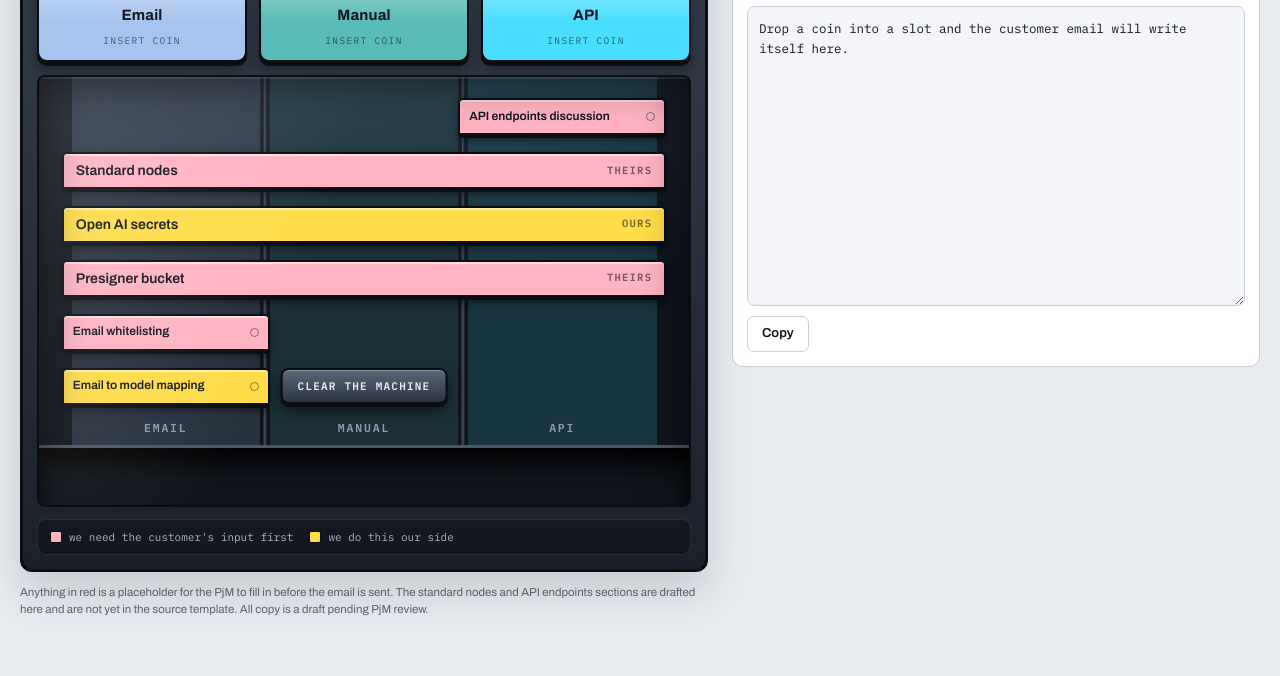
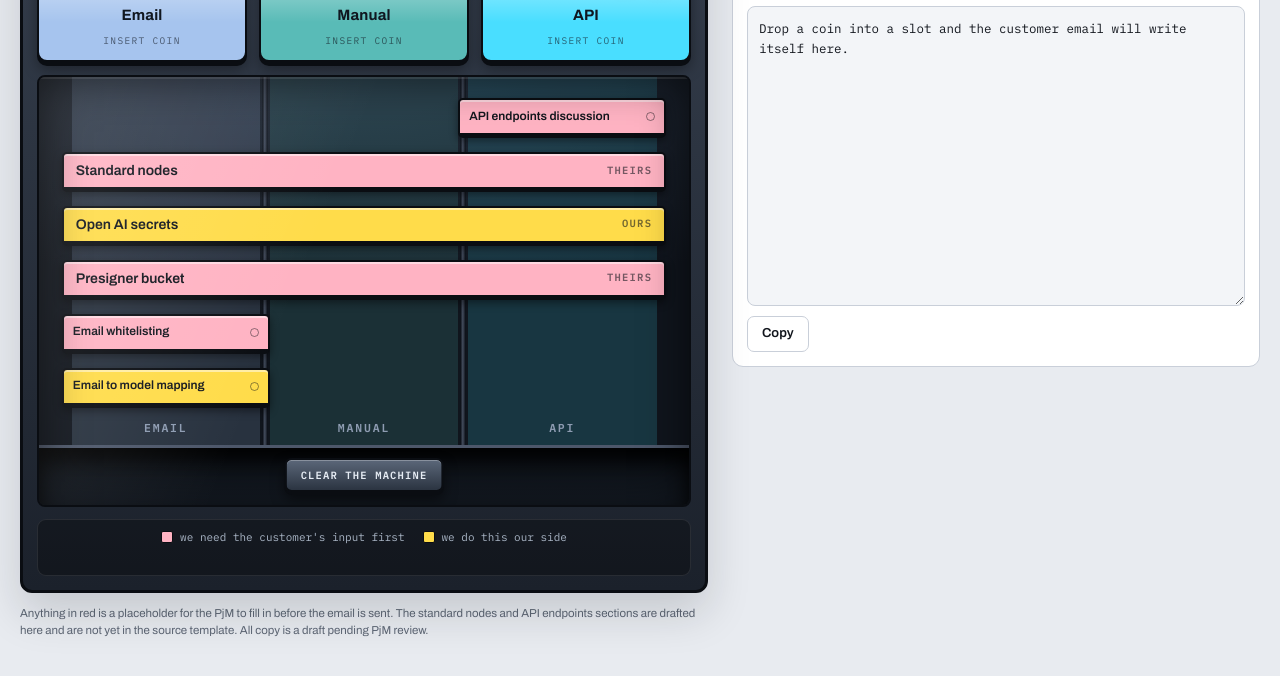
Before and after one commit to tom-godbehere-hx/tom-godbehere-hx.github.io, a plain HTML site: page index.html in a window 1280 px wide. Shown: the part 256-932 px from the top of the page. Drawn offline with Linux system fonts and the light colour scheme.

Commit message:
Add files via upload

```diff
--- a/index.html
+++ b/index.html
@@ -262,7 +262,7 @@
 
   .coin{
     position:absolute;transform:translate(-50%,-50%);
-    transition:top .42s cubic-bezier(.45,0,.7,1);
+    transition:top .42s cubic-bezier(.45,0,.7,1), left .5s ease;
     z-index:6;
   }
   .coin-face{
@@ -290,35 +290,34 @@
 
   /* ---------- Plinth under the glass ---------- */
   .plinth{
-    display:flex;align-items:center;justify-content:space-between;gap:14px;flex-wrap:wrap;
+    display:flex;flex-direction:column;align-items:center;gap:5px;
     margin-top:12px;padding:9px 12px;
     background:rgba(0,0,0,.3);border:1px solid rgba(255,255,255,.09);border-radius:9px;
   }
   .legend{
-    display:flex;gap:16px;flex-wrap:wrap;
+    display:flex;gap:18px;flex-wrap:wrap;justify-content:center;
     font-family:"IBM Plex Mono",ui-monospace,Consolas,monospace;font-size:11px;color:#aab6c6;
   }
   .legend b{display:inline-block;width:12px;height:12px;border:1.5px solid var(--cab-edge);border-radius:2px;vertical-align:-2px;margin-right:7px}
   .readout{
     font-family:"IBM Plex Mono",ui-monospace,Consolas,monospace;
-    font-size:11.5px;letter-spacing:.05em;color:#ffd75e;min-height:16px;
+    font-size:11.5px;letter-spacing:.05em;color:#ffd75e;min-height:16px;text-align:center;
   }
-  /* Mounted on the front of the machine, in the empty space under the Manual
-     lane where the two email-only bars do not reach. Always in view, even when
-     an embed crops everything below the cabinet. */
+  /* Mounted in the payout chute, dead centre. Always in view, even when an embed
+     crops everything below the cabinet. Spent coins pile at the left of the
+     chute so they never sit behind it. */
   button.reset{
-    position:absolute;left:50%;top:68%;transform:translateX(-50%);z-index:9;
+    position:absolute;left:50%;top:93%;transform:translate(-50%,-50%);z-index:9;
     font-family:"IBM Plex Mono",ui-monospace,Consolas,monospace;
-    font-size:11px;font-weight:600;letter-spacing:.11em;text-transform:uppercase;
+    font-size:10.5px;font-weight:600;letter-spacing:.11em;text-transform:uppercase;
     color:#e6ecf4;white-space:nowrap;cursor:pointer;
-    padding:9px 15px;border-radius:8px;border:2px solid var(--cab-edge);
+    padding:8px 14px;border-radius:7px;border:2px solid var(--cab-edge);
     background:linear-gradient(180deg,#5b6779,#2b3441);
     box-shadow:0 3px 0 var(--cab-edge),0 7px 13px rgba(0,0,0,.5),inset 0 1px 0 rgba(255,255,255,.28);
-    transition:transform .1s ease,box-shadow .1s ease;
+    transition:background .12s ease,box-shadow .1s ease;
   }
   button.reset:hover{background:linear-gradient(180deg,#6b7889,#333d4c)}
   button.reset:active{
-    transform:translateX(-50%) translateY(3px);
     box-shadow:0 0 0 var(--cab-edge),0 3px 7px rgba(0,0,0,.45),inset 0 1px 0 rgba(255,255,255,.2);
   }
   button.reset:focus-visible{outline:3px solid #fff;outline-offset:3px}
@@ -530,7 +529,7 @@
   var GEO = {
     barTop:5, barStep:12.6, barH:9.4,  // vertical, percent of playfield
     coinLift:4,                        // coin centre sits this far above a bar
-    coinStart:-8, coinRest:92,
+    coinStart:-8, coinRest:93, pileLeft:7, pileStep:6,
     laneLeft:5, laneW:29, laneGap:1.5  // horizontal, percent
   };
   var laneLeft = function(i){ return GEO.laneLeft + i*(GEO.laneW + GEO.laneGap); };
@@ -546,6 +545,7 @@
   var used = {};
   var collected = [];
   var busy = false;
+  var landed = 0;
   var activeTab = 'email';
 
   function addToMachine(el){ machine.insertBefore(el, glass); }
@@ -689,6 +689,9 @@
     });
 
     chain.then(function(){
+      // Coins roll to the left end of the chute so the reset button stays clear.
+      coin.style.left = (GEO.pileLeft + landed * GEO.pileStep) + '%';
+      landed += 1;
       return moveCoin(coin, GEO.coinRest, 540);
     }).then(function(){
       coin.classList.remove('falling');
@@ -858,6 +861,7 @@
     if (busy) return;
     used = {};
     collected = [];
+    landed = 0;
     Array.prototype.forEach.call(machine.querySelectorAll('.coin'), function(c){ c.remove(); });
     Array.prototype.forEach.call(machine.querySelectorAll('.bar'), function(b){
       b.classList.remove('collected');
```
